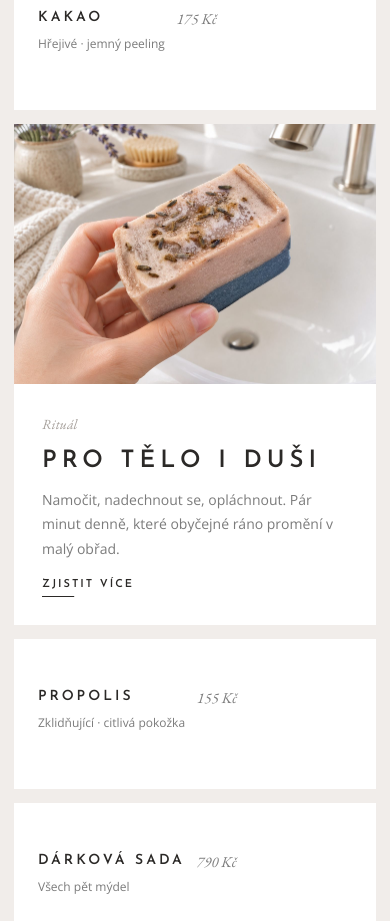
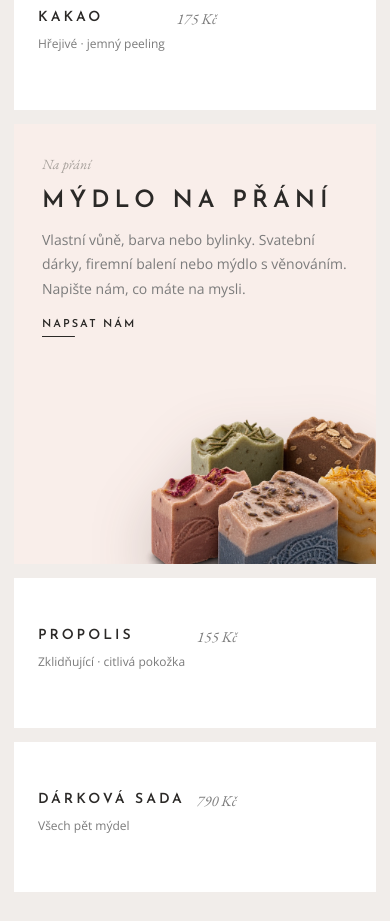
Before and after one commit to alzbetafaltisova-ai/pigimana, a plain HTML site: page index.html in a window 390 px wide. Shown: the part 1420-2341 px from the top of the page. Drawn offline with nearby package versions, Linux system fonts and the light colour scheme.

Commit message:
Promo tile: Mýdlo na přání on a blush background with a bleeding cut-out
Co-Authored-By: Claude Fable 5.1 <noreply@anthropic.com>

```diff
--- a/css/style.css
+++ b/css/style.css
@@ -216,12 +216,17 @@ section { padding: 40px 0; }
 }
 .product__open:hover .product__cta, .product__open:focus-visible .product__cta { opacity: 1; transform: none; }
 
-/* Promo dlaždice (přes dva sloupce) */
-.tile--promo { grid-column: span 2; display: grid; grid-template-columns: 1fr 1fr; min-height: 100%; overflow: hidden; }
-.promo__text { padding: clamp(28px, 3.5vw, 52px); align-self: center; }
+/* Promo dlaždice (přes dva sloupce): růžový podklad, výřez přetékající přes okraj */
+.tile--promo { grid-column: span 2; position: relative; overflow: hidden; background: #f9eeea; display: flex; align-items: center; min-height: 100%; }
+.promo__text { position: relative; z-index: 1; max-width: 50%; padding: clamp(28px, 3.5vw, 56px); }
 .promo__title { font-size: 24px; letter-spacing: 5px; margin-bottom: 12px; }
 .promo__text p { font-size: 14px; }
-.promo__img { width: 100%; height: 100%; object-fit: cover; min-height: 280px; }
+.promo__img {
+  position: absolute; right: -9%; bottom: -16%; width: 68%; height: auto;
+  filter: drop-shadow(0 24px 30px rgba(60, 40, 30, .22));
+  transition: transform .8s var(--ease);
+}
+.tile--promo:hover .promo__img { transform: translate(-1.5%, -2%); }
 
 /* ---------- Proces (středový text) ---------- */
 .intro { padding: 70px 0 60px; }
@@ -344,8 +349,9 @@ section { padding: 40px 0; }
   .slider__arrow { display: none; }
 
   .grid { grid-template-columns: repeat(2, 1fr); }
-  .tile--promo { grid-column: span 2; grid-template-columns: 1fr; }
-  .promo__img { order: -1; min-height: 220px; max-height: 260px; }
+  .tile--promo { grid-column: span 2; min-height: 360px; align-items: flex-start; }
+  .promo__text { max-width: 62%; }
+  .promo__img { width: 62%; right: -12%; bottom: -10%; }
   .values__list li { padding: 0 16px; }
   .site-footer { padding-top: 56px; }
 }
@@ -355,7 +361,9 @@ section { padding: 40px 0; }
   .values__list { flex-direction: column; align-items: center; gap: 8px; }
   .values__list li + li::before { display: none; }
   .grid { grid-template-columns: 1fr; }
-  .tile--promo { grid-column: span 1; }
+  .tile--promo { grid-column: span 1; min-height: 440px; }
+  .promo__text { max-width: 100%; padding-bottom: 0; }
+  .promo__img { width: 78%; right: -14%; bottom: -8%; }
   .site-footer__grid { grid-template-columns: 1fr; gap: 32px; }
   .modal__inner { grid-template-columns: 1fr; }
   .modal__figure { min-height: 0; }
--- a/index.html
+++ b/index.html
@@ -226,12 +226,12 @@
 
         <article class="tile tile--promo reveal">
           <div class="promo__text">
-            <p class="kicker">Rituál</p>
-            <h3 class="promo__title">Pro tělo i duši</h3>
-            <p>Namočit, nadechnout se, opláchnout. Pár minut denně, které obyčejné ráno promění v malý obřad.</p>
-            <a class="link" href="#proces">Zjistit více</a>
+            <p class="kicker">Na přání</p>
+            <h3 class="promo__title">Mýdlo na přání</h3>
+            <p>Vlastní vůně, barva nebo bylinky. Svatební dárky, firemní balení nebo mýdlo s věnováním. Napište nám, co máte na mysli.</p>
+            <a class="link" href="mailto:ahoj@pigimana.cz?subject=M%C3%BDdlo%20na%20p%C5%99%C3%A1n%C3%AD">Napsat nám</a>
           </div>
-          <img class="promo__img" src="img/levandule-ruka.jpg" alt="" width="1448" height="1086" loading="lazy">
+          <img class="promo__img" src="img/kolekce-vyrez.webp" alt="" width="1500" height="996" loading="lazy">
         </article>
 
         <article class="tile product reveal" id="propolis">
```
